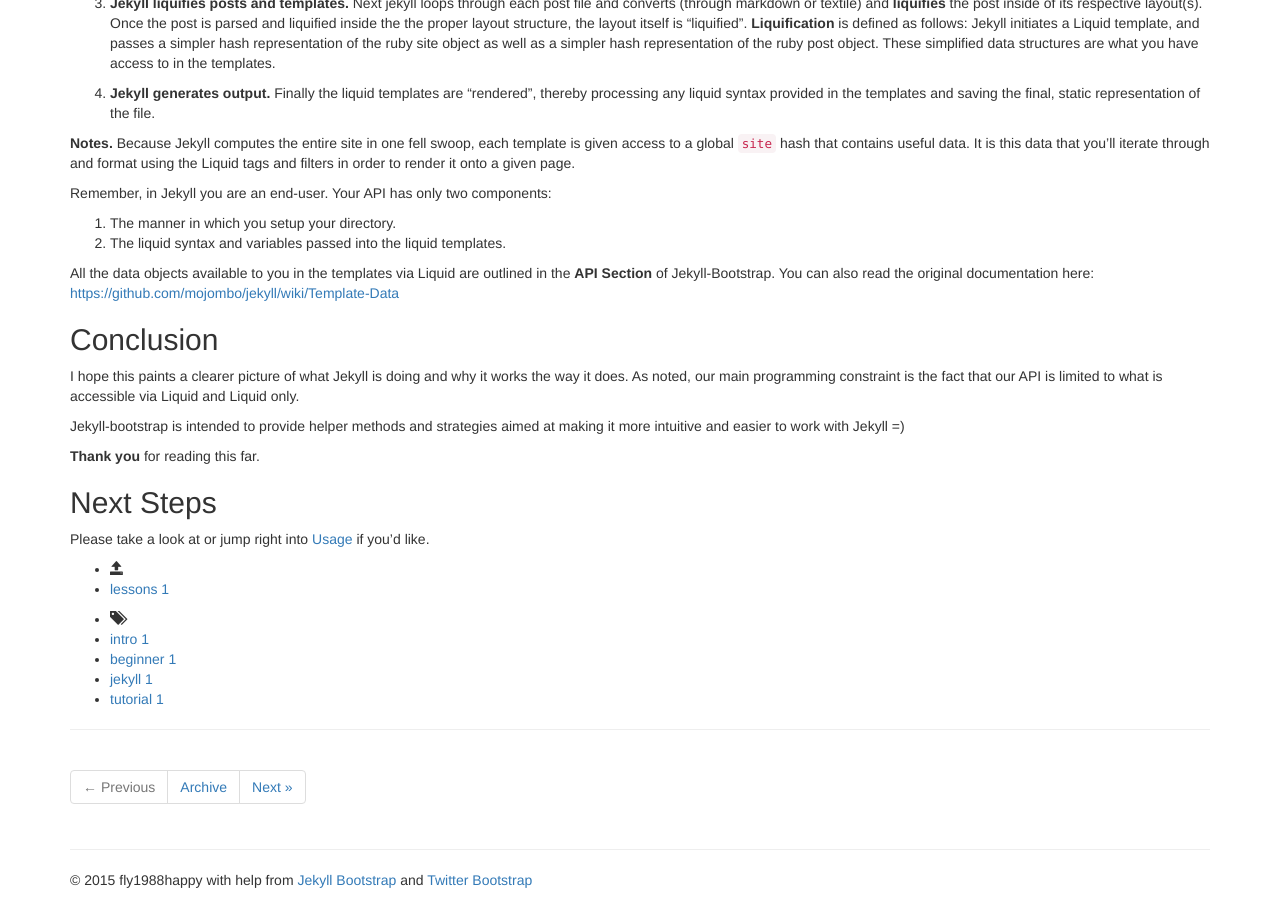
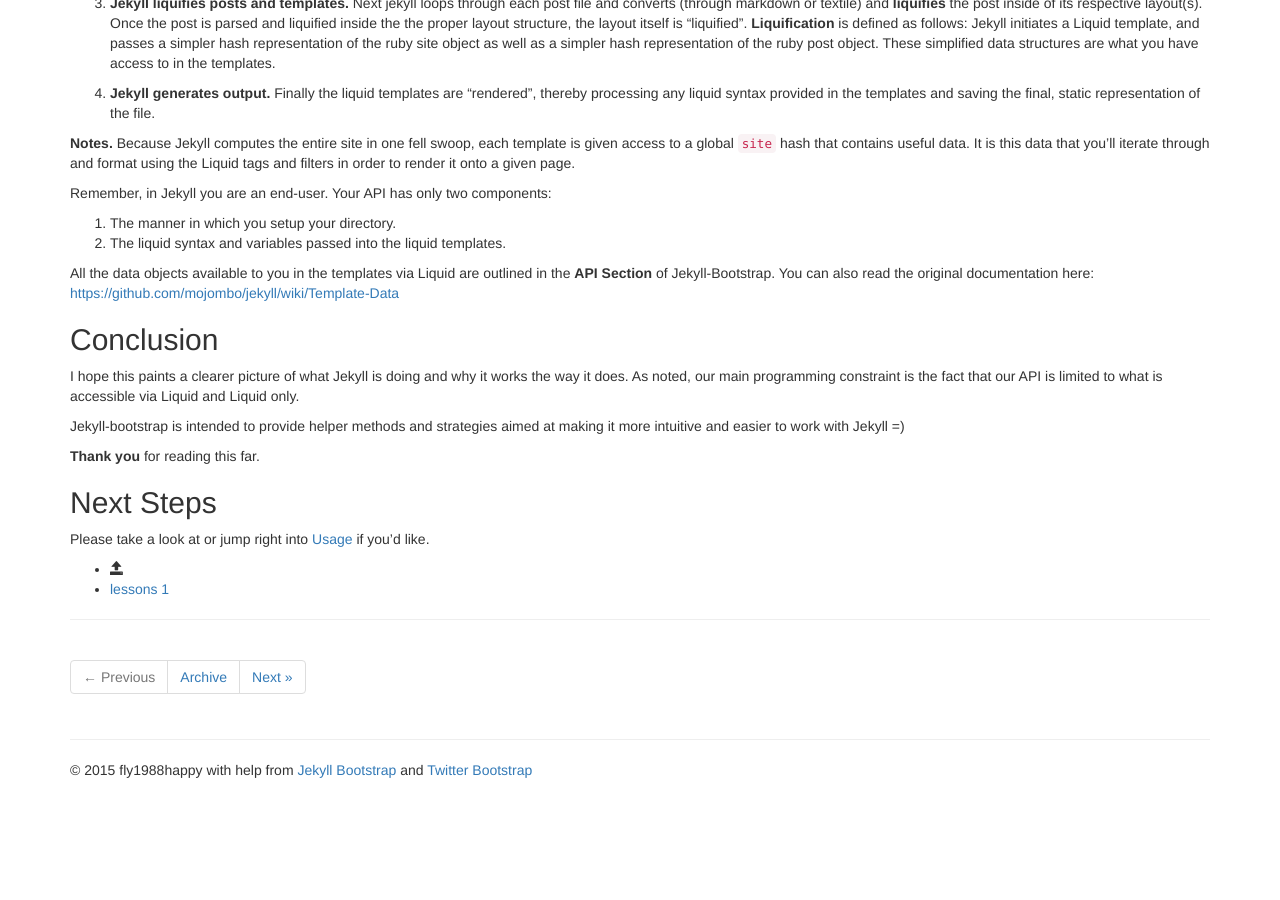
Before and after one commit to fly1988happy/fly1988happy.github.io, a Jekyll site: the page built from _posts/core-samples/2011-12-29-jekyll-introduction.md, in a window 1280 px wide and 900 px high, scrolled down 5295 px. Built offline with Jekyll 4.4.1, drawn with Linux system fonts in a browser that asks for light colours; nearby versions of some CDN libraries; library files that are not in the unit come from our copies; after the commit the page ends 6085 px from its top, so only the background shows below that.

Commit message:
Update 2011-12-29-jekyll-introduction.md

```diff
--- a/_posts/core-samples/2011-12-29-jekyll-introduction.md
+++ b/_posts/core-samples/2011-12-29-jekyll-introduction.md
@@ -2,7 +2,7 @@
 layout: post
 category : lessons
 tagline: "Supporting tagline"
-tags : [intro, beginner, jekyll, tutorial]
+tags : []
 ---
 {% include JB/setup %}
 
```
